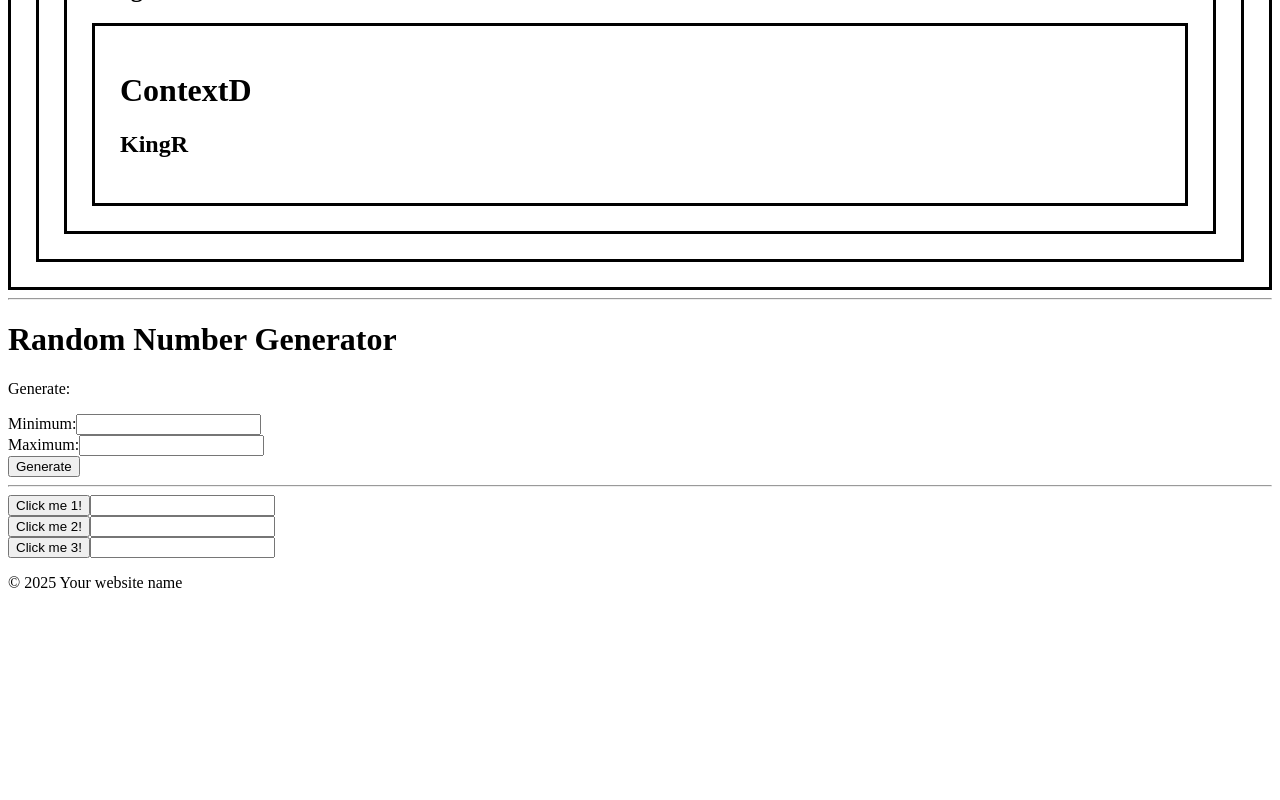
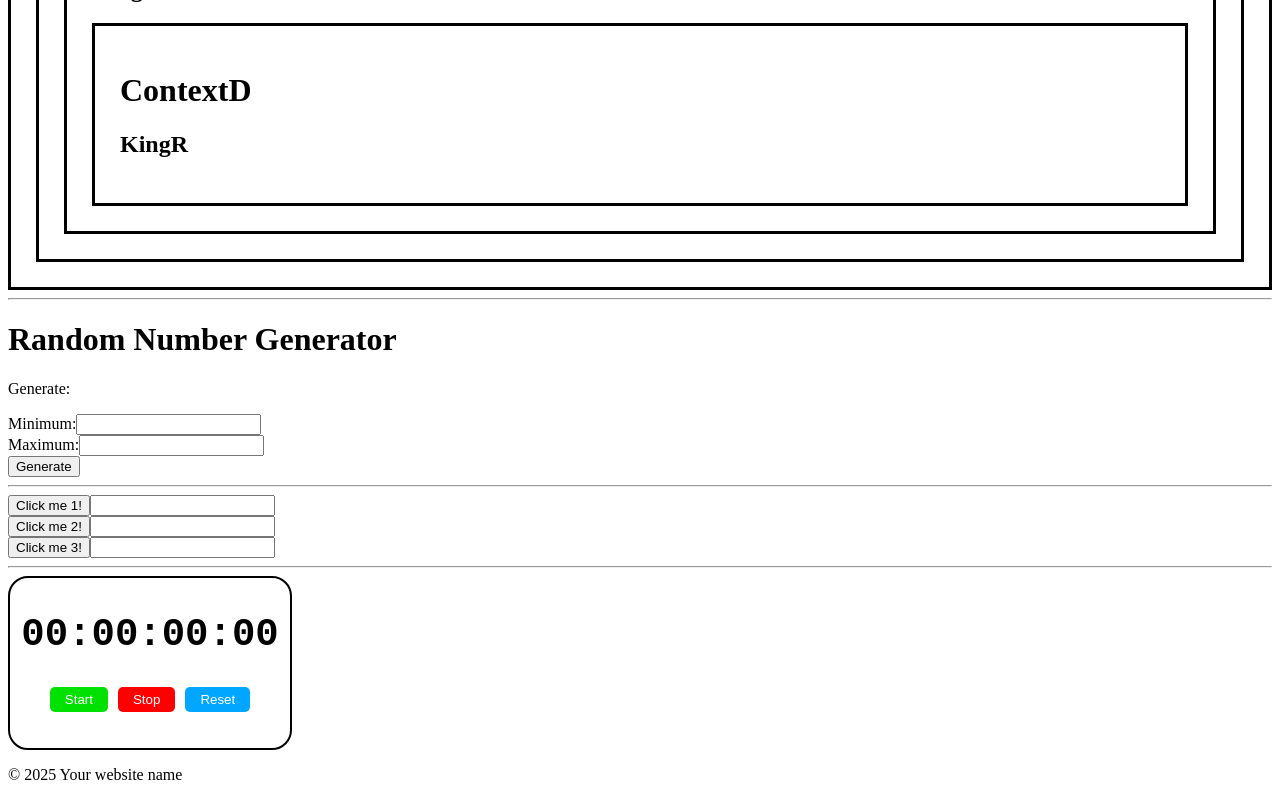
Before and after one commit to KingRavo18/Learning-React, a React app: page / in a window 1280 px wide. Shown: the part 5199-5999 px from the top of the page. Before the commit the page ends 5807 px from the top, so only its background shows below. Built offline with nearby package versions, Linux system fonts and the light colour scheme; the HTML template or start-up script is replaced by a standard one.

Commit message:
stop watch

```diff
--- a/src/App.jsx
+++ b/src/App.jsx
@@ -21,6 +21,7 @@
 import ContextA from './Context/ContextA.jsx'
 import RandomNumGenerator from './RandomNumGenerator.jsx'
 import Ref from './useRef.jsx'
+import Stopwatch from './Stopwatch/Stopwatch.jsx'
 
 function App() {
 
@@ -76,6 +77,8 @@
       <RandomNumGenerator />
       <hr />
       <Ref />
+      <hr />
+      <Stopwatch />
       <Footer/>
     </>
   );
--- /dev/null
+++ b/src/Stopwatch/Stopwatch.css
@@ -0,0 +1,63 @@
+.stopwatch-container {
+    width: 280px;
+    height: 170px;
+    border: 2px solid black;
+    border-radius: 20px;
+    display: flex;
+    flex-direction: column;
+    justify-content: center;
+    align-items: center;
+    gap: 30px;
+}
+.stopwatch-container h1{
+    margin: 0;
+    font-size: 300%;
+    font-family: monospace;
+}
+.stopwatch-button-container {
+    display: flex;
+    gap: 10px
+}
+
+.stopwatch-button-container button{
+    border-radius: 5px;
+    padding: 5px 15px;
+    border: none;
+    color: white;
+    cursor: pointer;
+    transition: 0.5s;
+}
+.stopwatch-button-container button:hover{
+    color: rgb(194, 194, 194);
+}
+
+
+.start-button {
+    background-color: rgb(1, 225, 1);
+}
+.start-button:hover {
+    background-color: rgb(0, 205, 0);
+}
+.start-button:active {
+    background-color: rgb(2, 141, 2);
+}
+
+.stop-button {
+    background-color: red;
+}
+.stop-button:hover {
+    background-color: rgb(205, 0, 0);
+}
+.stop-button:active {
+    background-color: rgb(141, 2, 2);
+}
+
+.reset-button {
+    background-color: rgb(0, 166, 255);
+}
+.reset-button:hover {
+    background-color: rgb(0, 0, 205);
+}
+.reset-button:active {
+    background-color: rgb(2, 2, 141);
+}
--- /dev/null
+++ b/src/Stopwatch/Stopwatch.jsx
@@ -0,0 +1,58 @@
+import "./Stopwatch.css";
+import React, {useState, useEffect, useRef} from "react";
+
+export default function Stopwatch() {
+
+    const [isRunning, setIsRunning] = useState(false);
+    const [elapsedTime, setElapsedTime] = useState(0);
+    const intervalIdRef = useRef(null);
+    const startTimeRef = useRef(0);
+
+    useEffect(() => {
+        if(isRunning){
+            intervalIdRef.current = setInterval(() => {
+                setElapsedTime(Date.now() - startTimeRef.current);
+            }, 10);
+        }
+
+        return () => {
+            clearInterval(intervalIdRef.current);
+        }
+    }, [isRunning]);
+
+    function start() {
+        setIsRunning(true);
+        startTimeRef.current = Date.now() - elapsedTime;
+    }
+    function stop() {
+        setIsRunning(false);
+    }
+    function reset() {
+        setElapsedTime(0);
+        setIsRunning(false);
+    }
+
+    function formatTime() {
+        let hours = Math.floor(elapsedTime / (1000 * 60 * 60));
+        let minutes = Math.floor(elapsedTime / (1000 * 60) % 60);
+        let seconds = Math.floor(elapsedTime / (1000) % 60);
+        let milliseconds = Math.floor((elapsedTime % 1000) / 10);
+
+        hours = String(hours).padStart(2, "0");
+        minutes = String(minutes).padStart(2, "0");
+        seconds = String(seconds).padStart(2, "0");
+        milliseconds = String(milliseconds).padStart(2, "0");
+
+        return `${hours}:${minutes}:${seconds}:${milliseconds}`;
+    }
+    return(
+     <div className="stopwatch-container">
+        <h1>{formatTime()}</h1>
+        <div className="stopwatch-button-container">
+            <button onClick={start} className="start-button">Start</button>
+            <button onClick={stop} className="stop-button">Stop</button>
+            <button onClick={reset} className="reset-button">Reset</button>
+        </div>
+     </div>
+    );
+}
```
